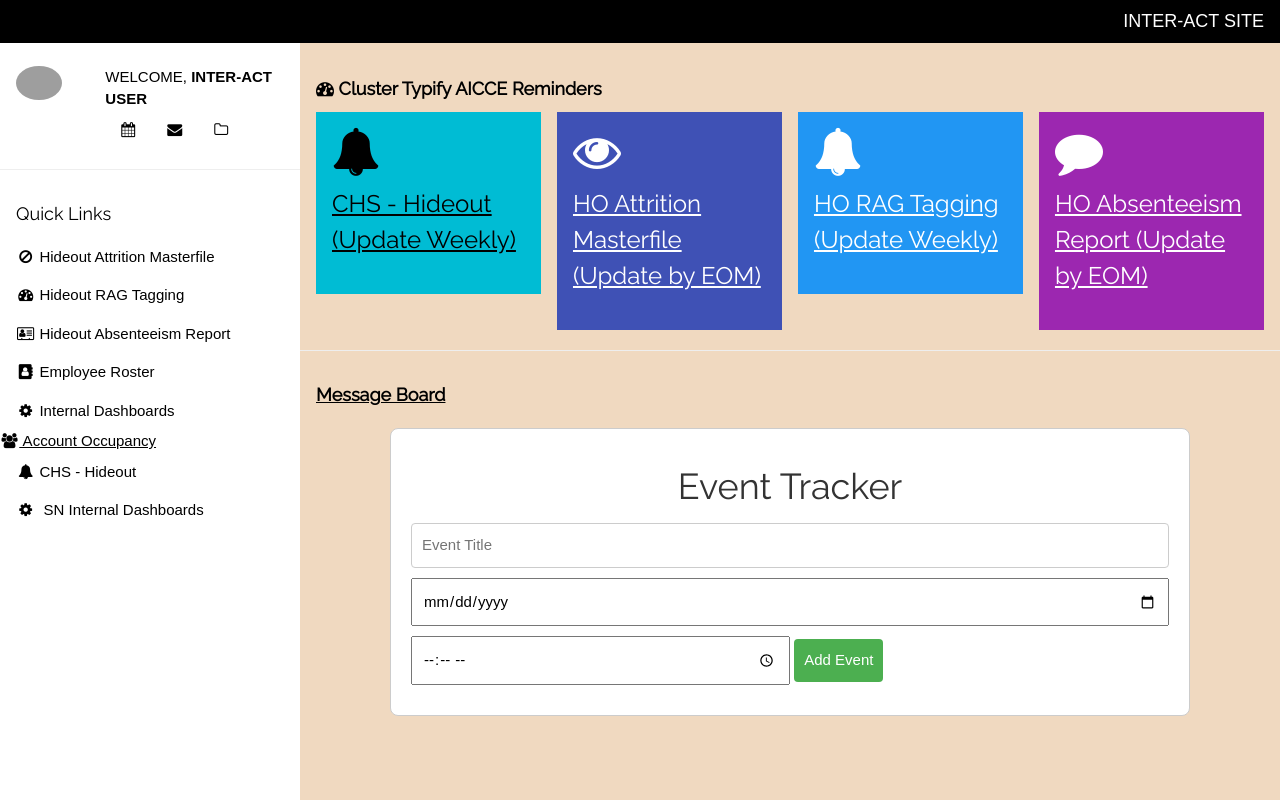
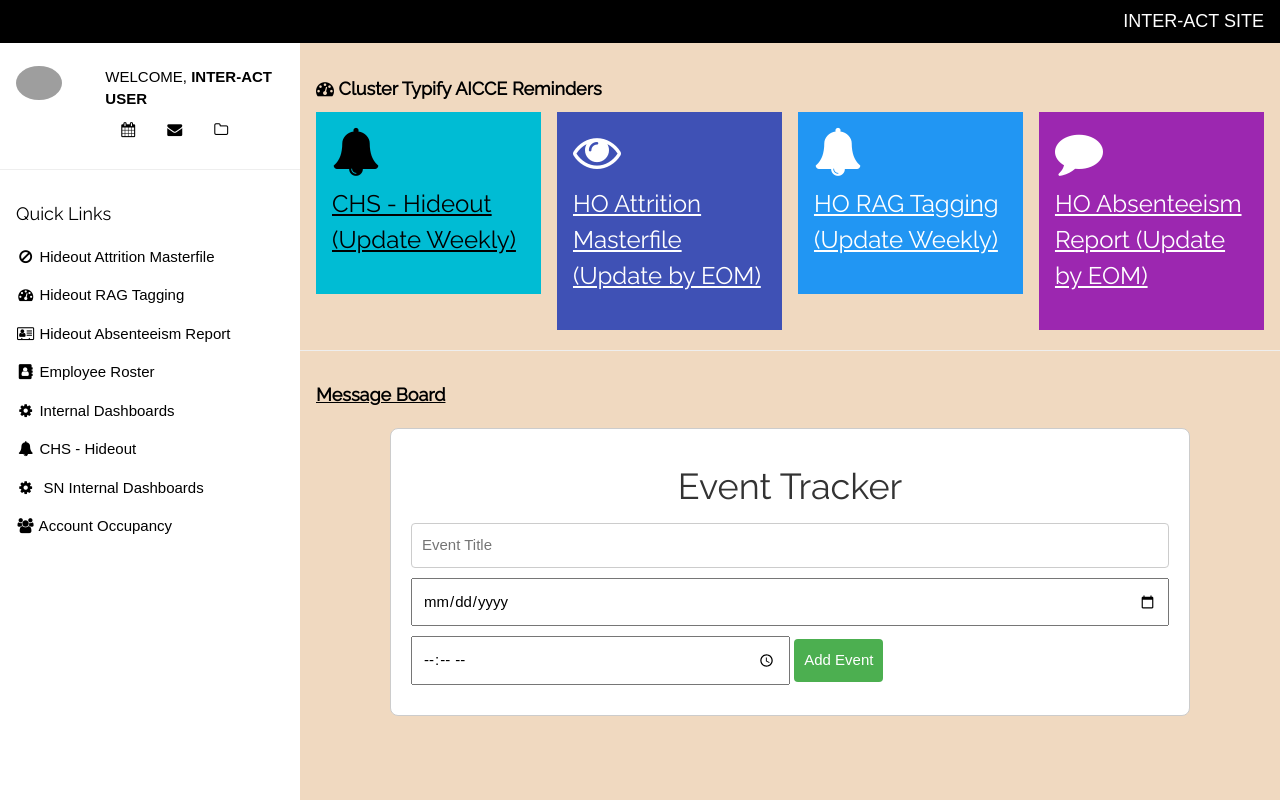
Before and after one commit to AICCEINTERACT/aiccebeta1, a plain HTML site: page index.html in a window 1280 px wide. Drawn offline with nearby package versions, Linux system fonts and the light colour scheme; grey boxes are pictures that could not be loaded; a script that the page names is missing.

Commit message:
Update index.html

```diff
--- a/index.html
+++ b/index.html
@@ -41,9 +41,9 @@ html,body,h1,h2,h3,h4,h5 {font-family: "Raleway", sans-serif}
     <a href="https://docs.google.com/spreadsheets/d/1Tu0SD-abEe2ktV7k_zFmJPzXWFSHdc9M-0bdO5CoSa4/edit#gid=0" Target="_blank" class="w3-bar-item w3-button w3-padding"><i class="fa fa-address-card-o fa-fw"></i>  Hideout Absenteeism Report</a>
     <a href="https://docs.google.com/spreadsheets/d/1crGWgp86Wid0G9cZSXTGUQUfzdfouoW3soWqBAgUlg8/edit#gid=1609626048" target="_blank" class="w3-bar-item w3-button w3-padding"><i class="fa fa-address-book fa-fw"></i>  Employee Roster</a>
     <a href="https://internal.supportninja.com" target="_blank" class="w3-bar-item w3-button w3-padding"><i class="fa fa-cog fa-fw"></i>  Internal Dashboards</a>
-    <a href="https://docs.google.com/spreadsheets/d/1YmH7V4wXBtg5-Afag8VAKkrQ6mFTzxlbHgjQD-9_XQA/edit#gid=2121396360"><i class="fa fa-users fa-fw"></i>  Account Occupancy</a>
     <a href="https://docs.google.com/spreadsheets/d/18QRSatONXlysuvsnspJA-muhsrskN62q8UfwolyPgwM/edit#gid=1068812697" target="_blank" class="w3-bar-item w3-button w3-padding"><i class="fa fa-bell fa-fw"></i>  CHS - Hideout</a>
-    <a href="https://internal.supportninja.com" target="_blank" class="w3-bar-item w3-button w3-padding"><i class="fa fa-cog fa-fw"></i>  SN Internal Dashboards</a><br><br>
+    <a href="https://internal.supportninja.com" target="_blank" class="w3-bar-item w3-button w3-padding"><i class="fa fa-cog fa-fw"></i>  SN Internal Dashboards</a>
+	<a href="https://docs.google.com/spreadsheets/d/1YmH7V4wXBtg5-Afag8VAKkrQ6mFTzxlbHgjQD-9_XQA/edit#gid=2121396360" target="_blank" class="w3-bar-item w3-button w3-padding"><i class="fa fa-users fa-fw"></i>  Account Occupancy</a><br><br>
 </nav>
 
 
```
